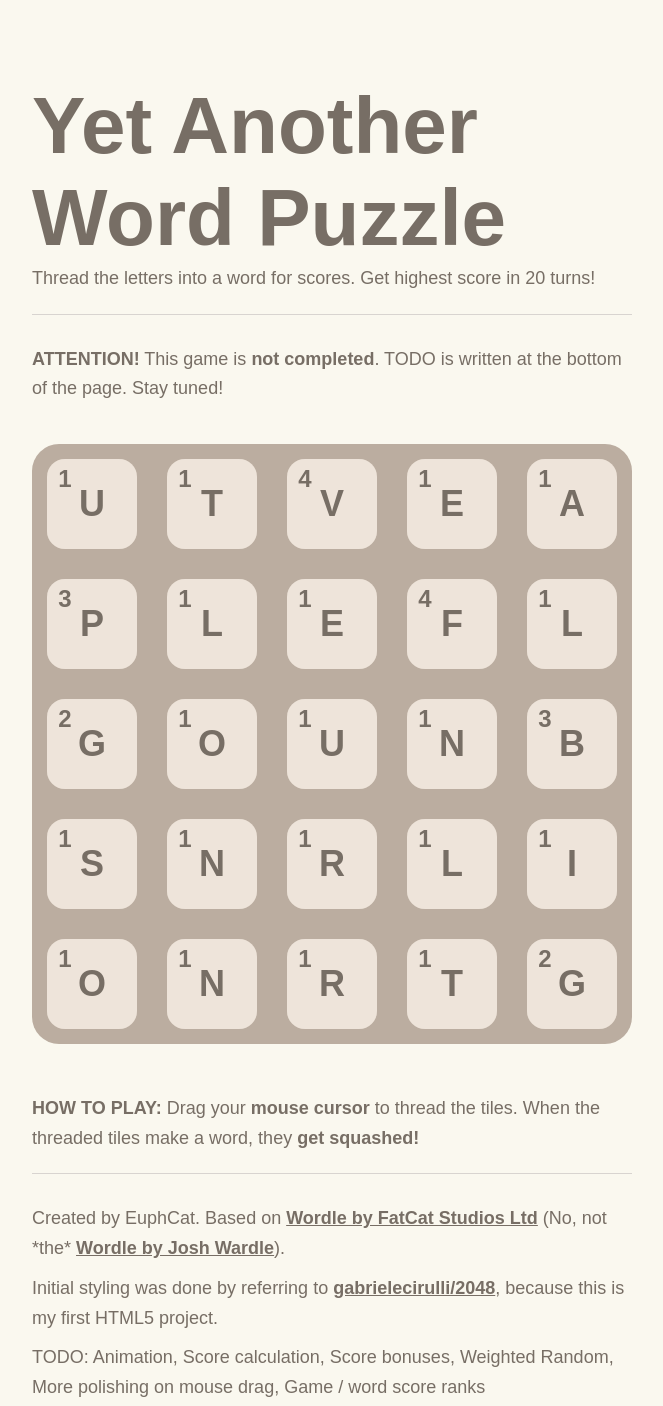
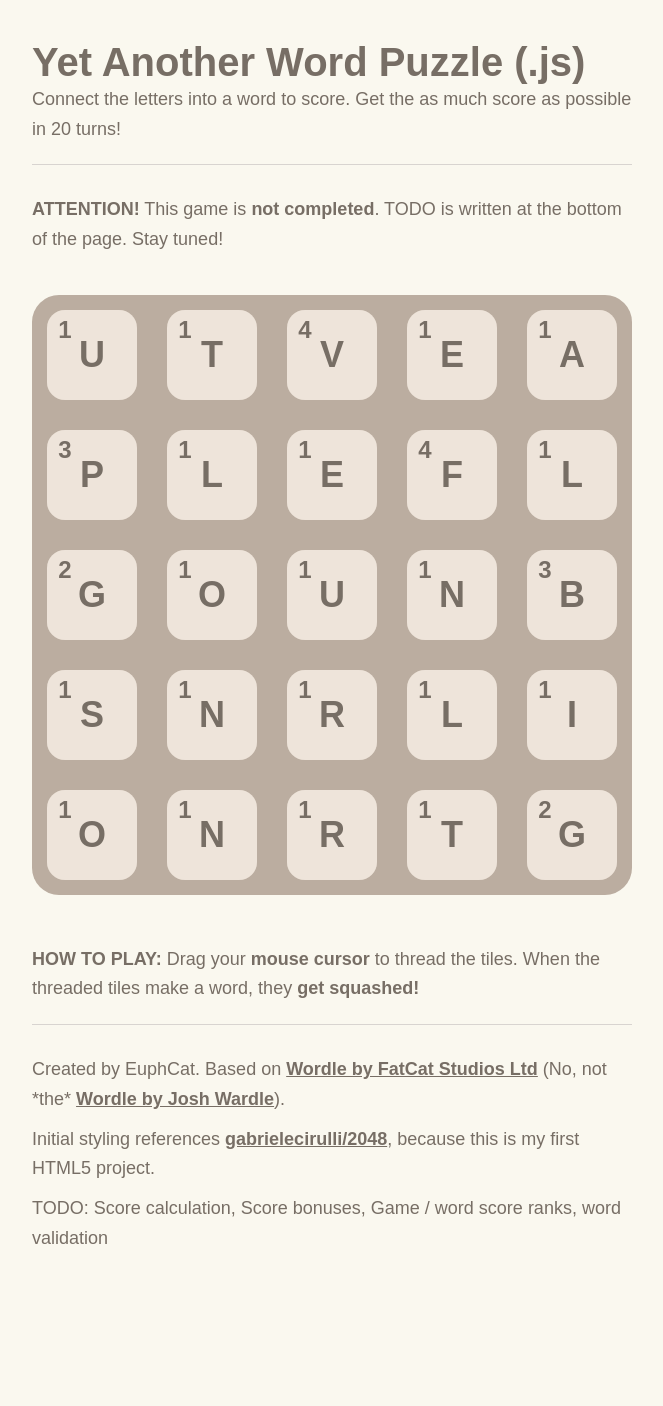
Before and after one commit to EuphoricCatface/YAWPjs, a website: page index.html in a window 1280 px wide. Shown: the whole page, without its empty margins (308-971 px from the left). After the commit the page ends 1293 px from the top, so only its background shows below. Drawn offline with Linux system fonts and the light colour scheme.

Commit message:
update index.html

```diff
--- a/index.html
+++ b/index.html
@@ -14,8 +14,8 @@
     </head>
     <body>
         <div class="container">
-            <h1>Yet Another Word Puzzle</h1>
-            <p class="game-intro">Thread the letters into a word for scores. Get highest score in 20 turns!</p>
+            <h1>Yet Another Word Puzzle (.js)</h1>
+            <p class="game-intro">Connect the letters into a word to score. Get the as much score as possible in 20 turns!</p>
             <hr>
             <p><strong class="important">Attention!</strong> This game is <strong>not completed</strong>. TODO is written at the bottom of the page. Stay tuned!</p>
 
@@ -70,10 +70,10 @@
                 Created by EuphCat. Based on <a href="https://play.google.com/store/apps/details?id=com.FatCatStudios.Wordle&hl=en&gl=US" target="_blank">Wordle by FatCat Studios Ltd</a> (No, not *the* <a href="https://www.nytimes.com/games/wordle/index.html" target="_blank">Wordle by Josh Wardle</a>).
             </p>
             <p>
-                Initial styling was done by referring to <a href="https://github.com/gabrielecirulli/2048">gabrielecirulli/2048</a>, because this is my first HTML5 project.
+                Initial styling references <a href="https://github.com/gabrielecirulli/2048">gabrielecirulli/2048</a>, because this is my first HTML5 project.
             </p>
             <p>
-                TODO: Animation, Score calculation, Score bonuses, Weighted Random, More polishing on mouse drag, Game / word score ranks
+                TODO: Score calculation, Score bonuses, Game / word score ranks, word validation
             </p>
         </div>
     </body>
--- a/style/main.scss
+++ b/style/main.scss
@@ -32,11 +32,11 @@ html, body {
 }
 
 body {
-    margin: 80px 0;
+    margin: 40px 0;
 }
 
 h1 {
-    font-size: 80px;
+    font-size: 40px;
     font-weight: bold;
     margin: 0;
 }
```
Also changed, not shown: style/main.css.
